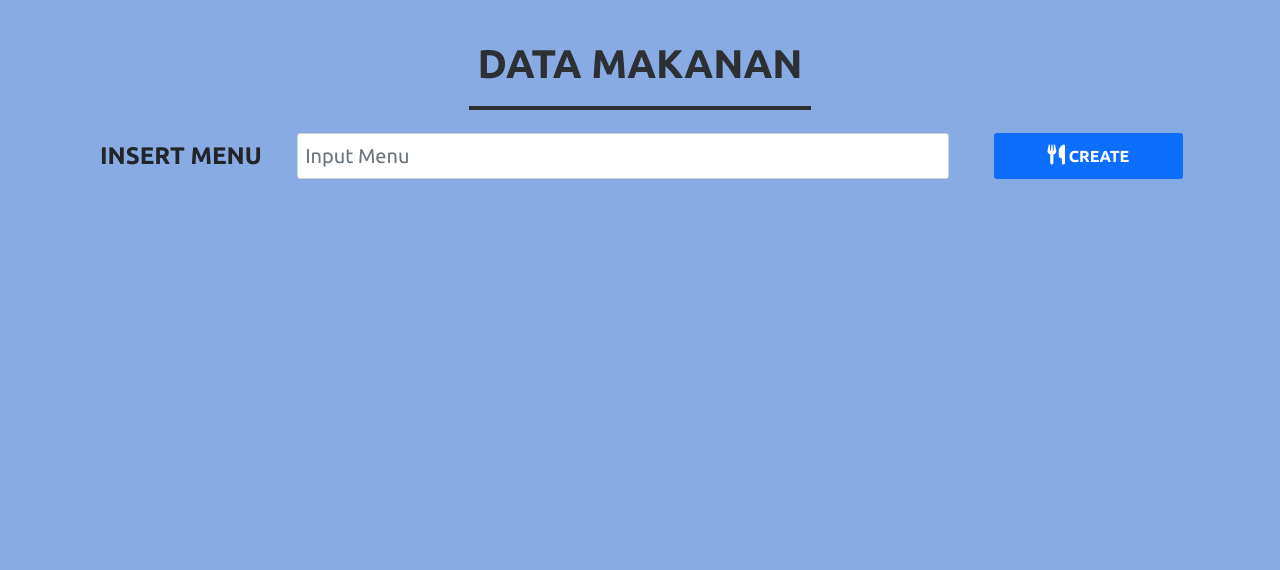
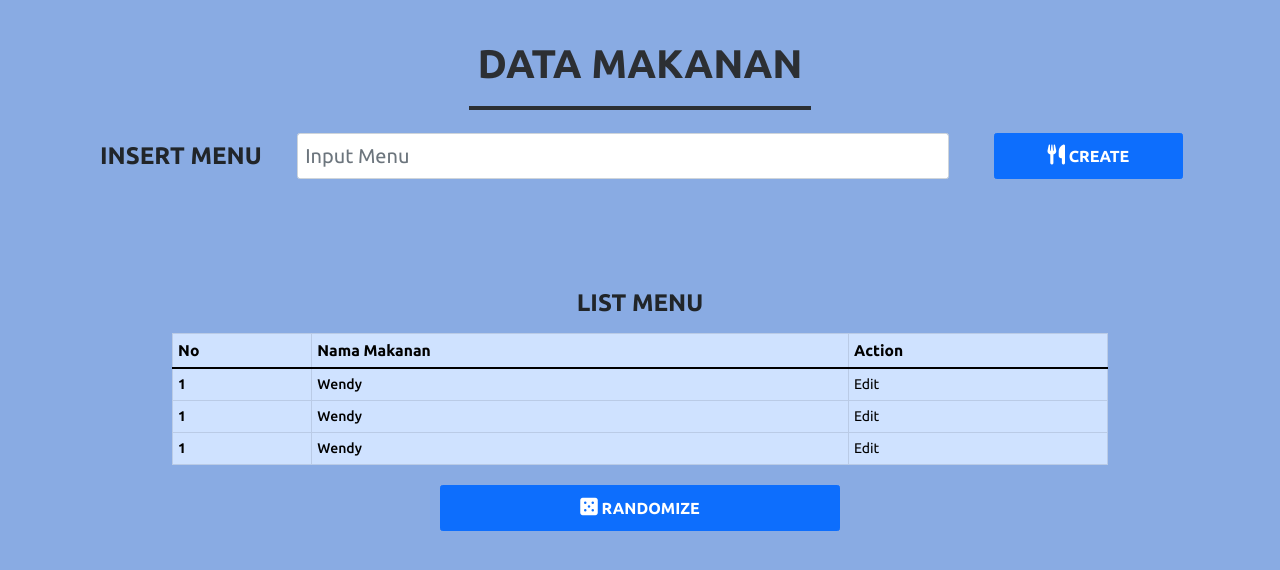
Before and after one commit to Xenovka/food-web-project, a plain HTML site: page index.html in a window 1280 px wide. Drawn offline with nearby package versions, Linux system fonts and the light colour scheme.

Commit message:
table and randomize button

```diff
--- a/index.html
+++ b/index.html
@@ -57,6 +57,53 @@
       </form>
     </div>
 
+    <div class="container table-container">
+      <div class="row g-3">
+        <div class="col-lg-12">
+          <h1 class="list-header">List Menu</h1>
+        </div>
+
+        <div class="col-lg-1"></div>
+        <div class="col-lg-10">
+          <table class="table table-primary table-bordered">
+            <thead>
+              <tr>
+                <th>No</th>
+                <th>Nama Makanan</th>
+                <th>Action</th>
+              </tr>
+            </thead>
+
+            <tbody>
+              <tr>
+                <td class="number">1</td>
+                <td class="name">Wendy</td>
+                <td class="action">Edit</td>
+              </tr>
+
+              <tr>
+                <td class="number">1</td>
+                <td class="name">Wendy</td>
+                <td class="action">Edit</td>
+              </tr>
+
+              <tr>
+                <td class="number">1</td>
+                <td class="name">Wendy</td>
+                <td class="action">Edit</td>
+              </tr>
+            </tbody>
+          </table>
+        </div>
+        <div class="col-lg-1"></div>
+        <div class="col-lg-12 btn-randomize">
+          <button class="btn btn-primary btn-random">
+            <i class="fas fa-dice-five"></i> RANDOMIZE
+          </button>
+        </div>
+      </div>
+    </div>
+
     <script
       src="https://cdn.jsdelivr.net/npm/bootstrap@5.1.1/dist/js/bootstrap.bundle.min.js"
       integrity="sha384-/bQdsTh/da6pkI1MST/rWKFNjaCP5gBSY4sEBT38Q/9RBh9AH40zEOg7Hlq2THRZ"
--- a/style.css
+++ b/style.css
@@ -71,6 +71,46 @@ body {
   font-size: 2rem;
 }
 
+.list-header {
+  margin-top: 10rem;
+  text-transform: uppercase;
+  font-size: 2.4rem;
+  font-weight: 700;
+  text-align: center;
+}
+
+thead {
+  font-size: 4rem;
+}
+
+.number,
+.name,
+.action {
+  font-size: 1.4rem;
+}
+
+.number {
+  font-weight: bold;
+}
+
+.name {
+  font-weight: 500;
+}
+
+.btn-randomize {
+  display: flex;
+  justify-content: center;
+}
+
+.btn-random {
+  margin-left: 0;
+  width: 40rem;
+}
+
+.fa-dice-five {
+  font-size: 2rem;
+}
+
 @media only screen and (max-width: 980px) {
   .form-label {
     text-align: left;
```
